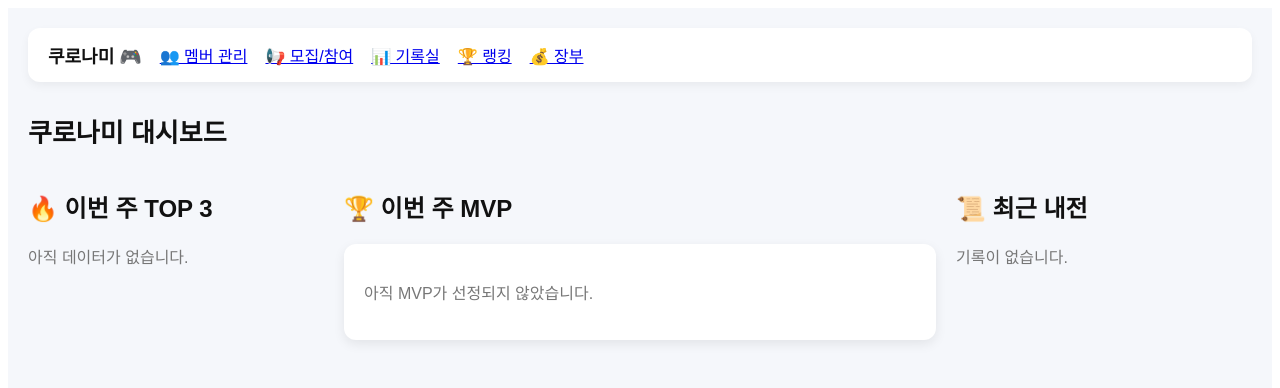
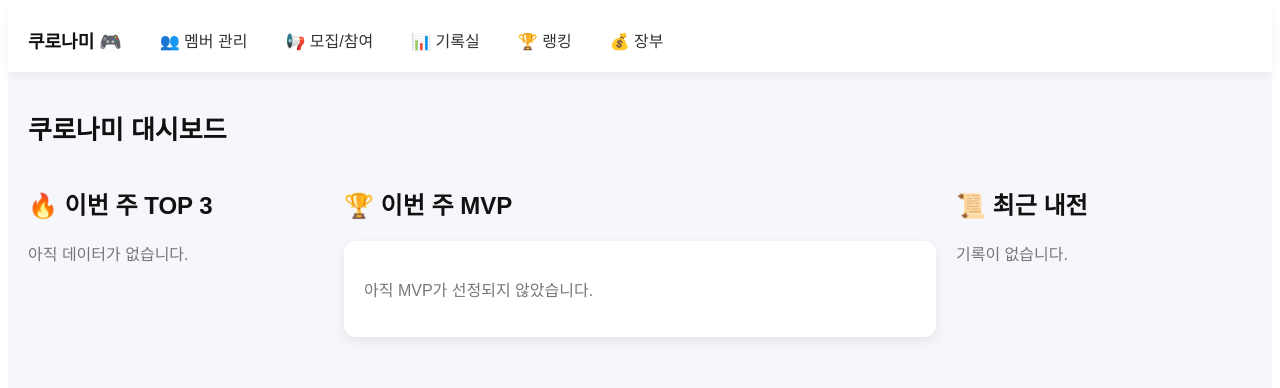
Before and after one commit to yoona0321/kuronami-dashboard, a Next.js app: page / in a window 1280 px wide. Shown: the top 388 px of the page. Built offline with nearby package versions, Linux system fonts and the light colour scheme.

Commit message:
navbar upgraded

```diff
--- a/pages/index.js
+++ b/pages/index.js
@@ -1,51 +1,68 @@
 import Link from "next/link";
+import { useRouter } from "next/router";
 
 export default function Home() {
+  const router = useRouter();
+
+  const menuStyle = (path) => ({
+    color: router.pathname === path ? "#4f46e5" : "#333",
+    fontWeight: router.pathname === path ? "bold" : "normal",
+    textDecoration: "none",
+    padding: "6px 10px",
+    borderRadius: "8px",
+    transition: "all 0.2s",
+  });
+
   return (
     <div style={{
       background: "#f5f7fb",
       minHeight: "100vh",
       color: "#111",
-      padding: "20px",
       fontFamily: "sans-serif"
     }}>
 
-      {/* 🔥 상단 메뉴바 */}
+      {/* 🔥 상단 메뉴바 (완성형) */}
       <div style={{
+        position: "sticky",
+        top: 0,
+        zIndex: 100,
         display: "flex",
         alignItems: "center",
         gap: "18px",
-        marginBottom: "30px",
         padding: "14px 20px",
         background: "white",
-        borderRadius: "12px",
         boxShadow: "0 4px 10px rgba(0,0,0,0.05)"
       }}>
-        <div style={{ fontWeight: "bold", fontSize: "18px" }}>
+
+        <div style={{
+          fontWeight: "bold",
+          fontSize: "18px",
+          marginRight: "10px"
+        }}>
           쿠로나미 🎮
         </div>
 
-        <Link href="/member">👥 멤버 관리</Link>
-        <Link href="/apply">📢 모집/참여</Link>
-        <Link href="/record">📊 기록실</Link>
-        <Link href="/ranking">🏆 랭킹</Link>
-        <Link href="/finance">💰 장부</Link>
+        <Link href="/member" style={menuStyle("/member")}>👥 멤버 관리</Link>
+        <Link href="/apply" style={menuStyle("/apply")}>📢 모집/참여</Link>
+        <Link href="/record" style={menuStyle("/record")}>📊 기록실</Link>
+        <Link href="/ranking" style={menuStyle("/ranking")}>🏆 랭킹</Link>
+        <Link href="/finance" style={menuStyle("/finance")}>💰 장부</Link>
       </div>
 
-      {/* 🧩 메인 내용 */}
+      {/* 🧩 내용 */}
+      <div style={{ padding: "20px" }}>
+
         <h1 style={{ fontSize: "26px", marginBottom: "20px" }}>
           쿠로나미 대시보드
         </h1>
 
         <div style={{ display: "flex", gap: "20px" }}>
 
-        {/* 왼쪽 */}
           <div style={{ flex: 1 }}>
             <h2>🔥 이번 주 TOP 3</h2>
             <p style={{ color: "#777" }}>아직 데이터가 없습니다.</p>
           </div>
 
-        {/* 중앙 */}
           <div style={{ flex: 2 }}>
             <h2>🏆 이번 주 MVP</h2>
             <div style={{
@@ -60,14 +77,13 @@ export default function Home() {
             </div>
           </div>
 
-        {/* 오른쪽 */}
           <div style={{ flex: 1 }}>
             <h2>📜 최근 내전</h2>
             <p style={{ color: "#777" }}>기록이 없습니다.</p>
           </div>
 
         </div>
-
+      </div>
     </div>
   );
 }
```
Lines whose indentation alone changed are shown as unchanged.
